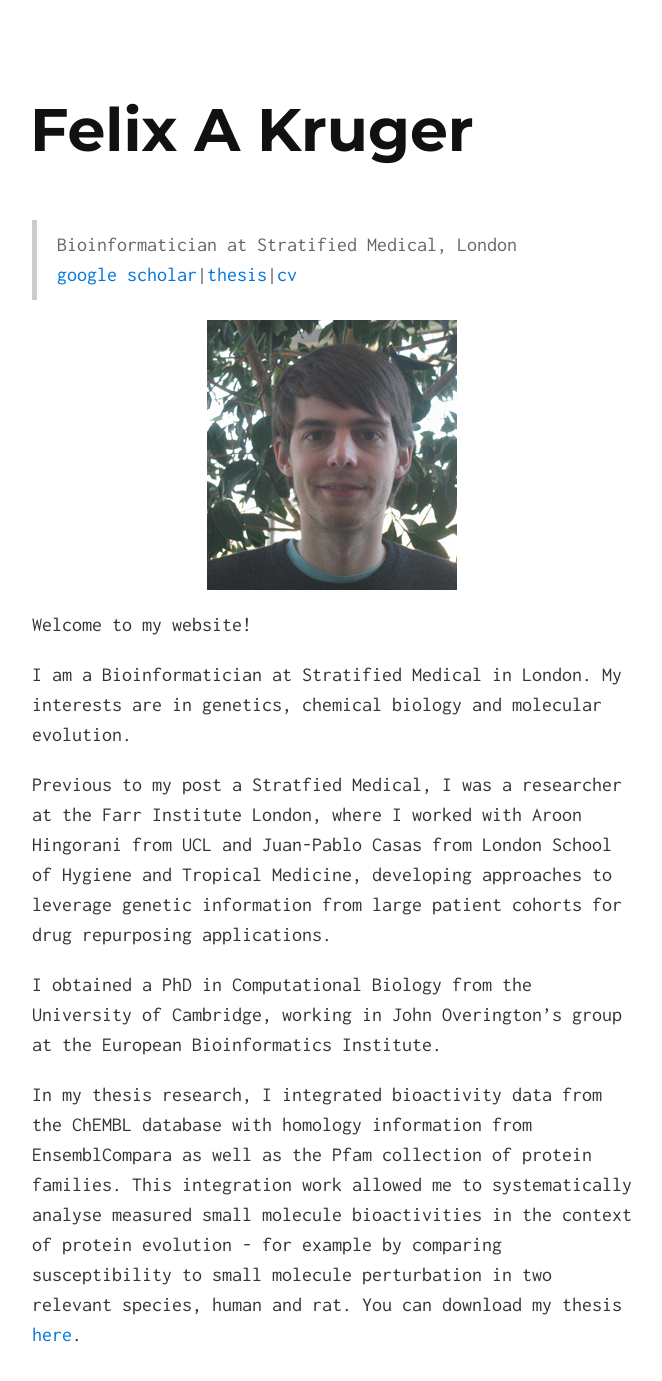
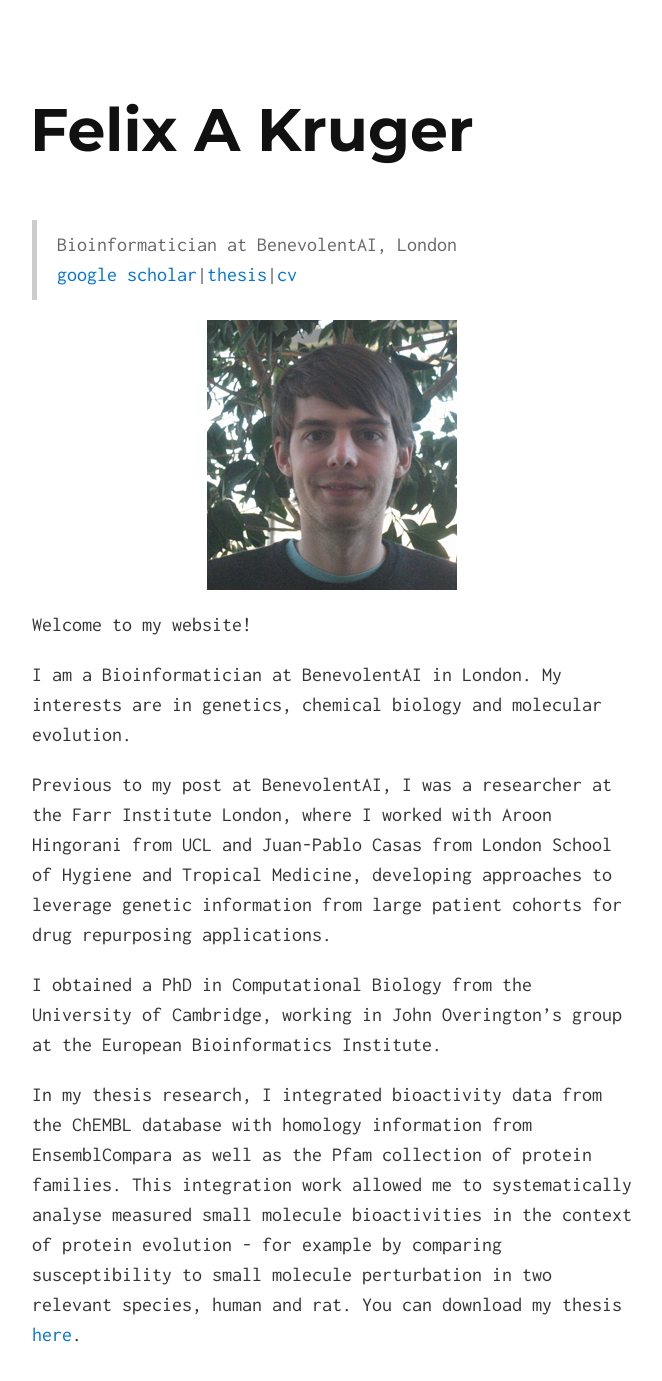
Before and after one commit to fak/fakruger, a Jekyll site: the page built from index.html, in a window 1280 px wide and 1400 px high. Shown: the top 1381 px of the window, without its empty margins (308-970 px from the left). Built offline with Jekyll 4.4.1, drawn with Linux system fonts in a browser that asks for light colours.

Commit message:
updated source for index

```diff
--- a/_includes/index.md
+++ b/_includes/index.md
@@ -1,6 +1,6 @@
 
 
-> Bioinformatician at Stratified Medical, London <br> [google scholar](http://scholar.google.co.uk/citations?user=mZvWSesAAAAJ&hl=en)\|[thesis](https://www.repository.cam.ac.uk/handle/1810/245655)\|[cv](https://github.com/fak/fakruger/raw/gh-pages/assets/fak.pdf)
+> Bioinformatician at BenevolentAI, London <br> [google scholar](http://scholar.google.co.uk/citations?user=mZvWSesAAAAJ&hl=en)\|[thesis](https://www.repository.cam.ac.uk/handle/1810/245655)\|[cv](https://github.com/fak/fakruger/raw/gh-pages/assets/fak.pdf)
 
 
 
@@ -8,9 +8,9 @@
 
 Welcome to my website!
 
-I am a Bioinformatician at Stratified Medical in London. My interests are in genetics, chemical biology and molecular evolution.
+I am a Bioinformatician at BenevolentAI in London. My interests are in genetics, chemical biology and molecular evolution.
 
-Previous to my post a Stratfied Medical, I was a researcher at the Farr Institute London, where I worked with Aroon Hingorani from UCL and Juan-Pablo Casas from London School of Hygiene and Tropical Medicine, developing approaches to leverage genetic information from large patient cohorts for drug repurposing applications.
+Previous to my post at BenevolentAI, I was a researcher at the Farr Institute London, where I worked with Aroon Hingorani from UCL and Juan-Pablo Casas from London School of Hygiene and Tropical Medicine, developing approaches to leverage genetic information from large patient cohorts for drug repurposing applications.
 
 I obtained a PhD in Computational Biology from the University of Cambridge, working in John Overington's group at the European Bioinformatics Institute.
 
```
